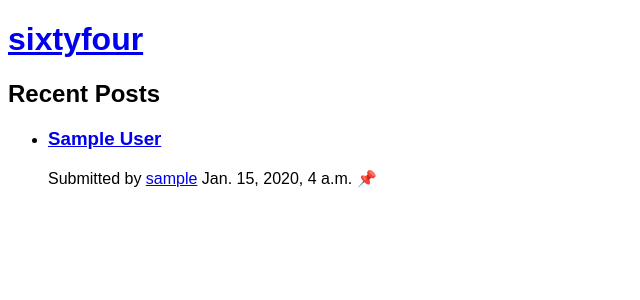
After one commit to 64Digits/sixtyfour, a Django app: page / in a window 1280 px wide. The commit adds this page. Shown: the top 300 px of the page, without its empty margins (0-640 px from the left). Run offline with Django 3.2, Linux system fonts and the light colour scheme; tables that the repository leaves empty hold one stand-in row (values such as "Sample post").

Commit message:
Front page

```diff
--- a/sixtyfour/templates/base.html
+++ b/sixtyfour/templates/base.html
@@ -12,7 +12,7 @@
 		{% endblock %}
 	</head>
 	<body>
-		<h1>{{ site_name }}</h1>
+		<h1><a href="{% url 'sixtyfour:front' %}">{{ site_name }}</a></h1>
 		<div>
 		{% block content %}
 			<p>Nothing to see here.</p>
--- a/sixtyfour/urls.py
+++ b/sixtyfour/urls.py
@@ -18,9 +18,17 @@ from django.urls import include, path
 from django.conf.urls.static import static
 from django.conf import settings
 
+from user.views import home_page
+
+sixtyfour = ([
+	path('', home_page, name='front'),
+	path('page/<int:page>', home_page, name='front'),
+], 'sixtyfour')
+
 urlpatterns = [
+	path('', include(sixtyfour)),
 	path('admin/', admin.site.urls),
-	path('user/', include('user.urls'))
+	path('user/', include('user.urls')),
 ]
 
 if settings.DEBUG:
--- /dev/null
+++ b/user/templates/user/home.html
@@ -0,0 +1,49 @@
+{% extends "base.html" %}
+
+{% block content %}
+<h2>Recent Posts</h2>
+<ul>
+{% for post in posts %}
+<li>
+	<h3>
+	<a href="{% url 'user:post' post.user post.id %}">
+		{{ post.title }}
+	</a>
+	</h3>
+        <div class="post-info">
+            <span class="post-info-user">Submitted by <a href="{% url 'user:index' post.user %}">{{post.user}}</a></span>
+            <span class="post-info-date">
+                {{ post.created }}
+            </span>
+
+            {% if post.locked %}
+                <span class="placeholder-icon-lock">🔒</span>
+            {% endif %}
+
+            {% if post.pinned %}
+                <span class="placeholder-icon-pinned">📌</span>
+            {% endif %}
+        </div>
+</li>
+{% endfor %}
+</ul>
+
+{% if posts.paginator.num_pages > 1 %}
+	<div class="listing-pagination">
+		{% if posts.has_previous %}
+			<a href="{% url 'sixtyfour:front' %}">&laquo; First</a>
+			<a href="{% url 'sixtyfour:front' posts.previous_page_number %}">Previous</a>
+		{% endif %}
+
+		<span>
+			Page {{ page }} of {{ posts.paginator.num_pages }}
+		</span>
+
+		{% if posts.has_next %}
+			<a href="{% url 'sixtyfour:front' posts.next_page_number %}">Next</a>
+			<a href="{% url 'sixtyfour:front' posts.paginator.num_pages %}">Last &raquo;</a>
+		{% endif %}
+	</div>
+{% endif %}
+
+{% endblock %}
--- a/user/templates/user/post.html
+++ b/user/templates/user/post.html
@@ -13,7 +13,7 @@
         </h2>
 
         <div class="post-info">
-            <span class="post-info-user">Submitted by {{post.user}}</span>
+            <span class="post-info-user">Submitted by <a href="{% url 'user:index' post.user %}">{{post.user}}</a></span>
             <span class="post-info-date">
                 {{ post.created }}
             </span>
--- a/user/urls.py
+++ b/user/urls.py
@@ -2,8 +2,10 @@
 from django.urls import path
 from . import views
 
+app_name = "user"
+
 urlpatterns = [
-	path('<username>', views.post_listing, name='user'),
-	path('<username>/page/<int:page>', views.post_listing, name='user-listing'),
-	path('<username>/post/<int:entry>', views.post_detail, name='user-post'),
+	path('<username>', views.post_listing, name='index'),
+	path('<username>/page/<int:page>', views.post_listing, name='listing'),
+	path('<username>/post/<int:entry>', views.post_detail, name='post'),
 ]
--- a/user/views.py
+++ b/user/views.py
@@ -6,19 +6,20 @@ from .models import Post, Comment
 
 from django.contrib.auth import get_user_model
 
+def home_page(request, page=1):
+	post_set = Post.objects.filter(deleted=0).order_by('-created')
+	paginator = Paginator(post_set, 10)
+	posts = paginator.get_page(page)
+	return render(request, 'user/home.html', {'posts':posts, 'page':page})
+
 def post_listing(request, username, page=1):
 	user = get_user_model().objects.get(username=username)
-
-	# QuerySets are already optimized for pagination (E.G: They lazy load as needed,
-	# so even loading 'all' of the objects doesn't actually load all of them)
-	# This might still be a future performance limiter.
-
 	post_set = Post.objects.filter(user__username=username).order_by('-created')
 	paginator = Paginator(post_set, 10)
 	posts = paginator.get_page(page)
-
 	return render(request, 'user/listing.html', {'user':user, 'posts':posts, 'page':page})
 
 def post_detail(request, username, entry):
+	user = get_user_model().objects.get(username=username)
 	post = Post.objects.get(user__username=username, id=entry)
-	return render(request, 'user/post.html', {'post':post})
+	return render(request, 'user/post.html', {'user':user, 'post':post})
```
Also changed, not shown: user/templates/user/listing.html (+6 -5 lines), 2 other files.
